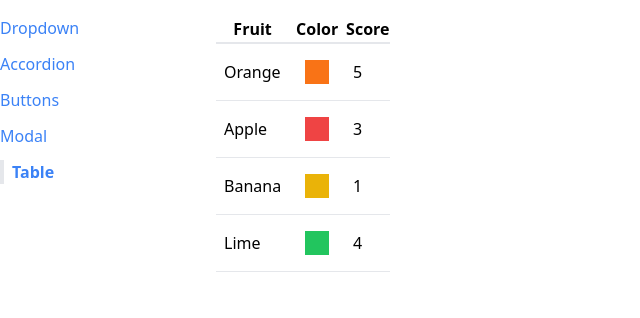
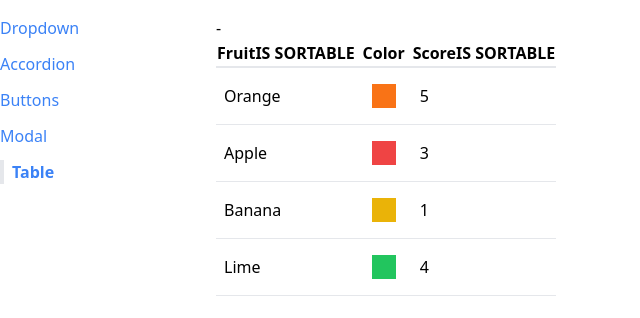
Before and after one commit to blake-a-morgan/comps, a React (Create React App) app: page /table in a window 1280 px wide. Shown: the top 318 px of the page, without its empty margins (0-640 px from the left). Built offline with nearby package versions, Linux system fonts and the light colour scheme.

Commit message:
Sortable Table component added. TablePage now showing Sortable table. Sort States added to ST Component

```diff
--- /dev/null
+++ b/src/components/SortableTable.js
@@ -0,0 +1,40 @@
+import Table from "./Table";
+import { useState } from "react";
+
+function SortableTable(props) {
+    const [sortOrder, setSortOrder] = useState(null);
+    const [sortBy, setSortBy] = useState(null);
+    const {config} = props;
+
+    const handleClick = (label) => {
+        if(sortOrder === null){
+            setSortOrder('asc');
+            setSortBy(label);
+        }else if(sortOrder === 'asc'){
+            setSortOrder('desc');
+            setSortBy(label);
+        }else if(sortOrder === 'desc'){
+            setSortOrder(null);
+            setSortBy(null);
+        }
+    };
+
+    const updatedConfig = config.map((column) => {
+        if(!column.sortValue){
+            return column;
+        }
+        return {
+            ...column,
+            header: () => <th onClick={() => handleClick(column.label)}>{column.label}IS SORTABLE</th>
+        }
+    });
+
+    return (
+        <div>
+            {sortOrder} - {sortBy}
+        <Table {...props} config={updatedConfig}/>
+        </div>
+    )
+}
+
+export default SortableTable;
--- a/src/components/Table.js
+++ b/src/components/Table.js
@@ -1,6 +1,11 @@
+import {Fragment} from 'react';
+
 function Table({data, config, keyFn}){
 
     const renderedHeaders = config.map((column) => {
+        if(column.header){
+            return <Fragment key={column.label}>{column.header()}</Fragment>
+        }
         return <th key={column.label}>{column.label}</th>
     });
 
@@ -25,6 +30,6 @@
             {renderedRows}
         </tbody>
     </table>
-}
+};
 
 export default Table;
--- a/src/pages/TablePage.js
+++ b/src/pages/TablePage.js
@@ -1,4 +1,5 @@
-import Table from "../components/Table";
+// import Table from "../components/Table";
+import SortableTable from "../components/SortableTable";
 
 
 function TablePage(){
@@ -12,12 +13,14 @@
     const config = [
         {label: 'Fruit',
         render: (fruit) => fruit.name,
+        sortValue: (fruit) => fruit.name
         },
         {label: 'Color',
         render: (fruit) => <div className={`p-3 m-2 ${fruit.color}`}></div>
         },
         {label: 'Score',
         render: (fruit) => fruit.score,
+        sortValue: (fruit) => fruit.score
         },
     ];
 
@@ -26,7 +29,7 @@
     };
 
     return <div>
-        <Table data={data} config={config} keyFn={keyFn} />
+        <SortableTable data={data} config={config} keyFn={keyFn} />
     </div>
 }
 
```
